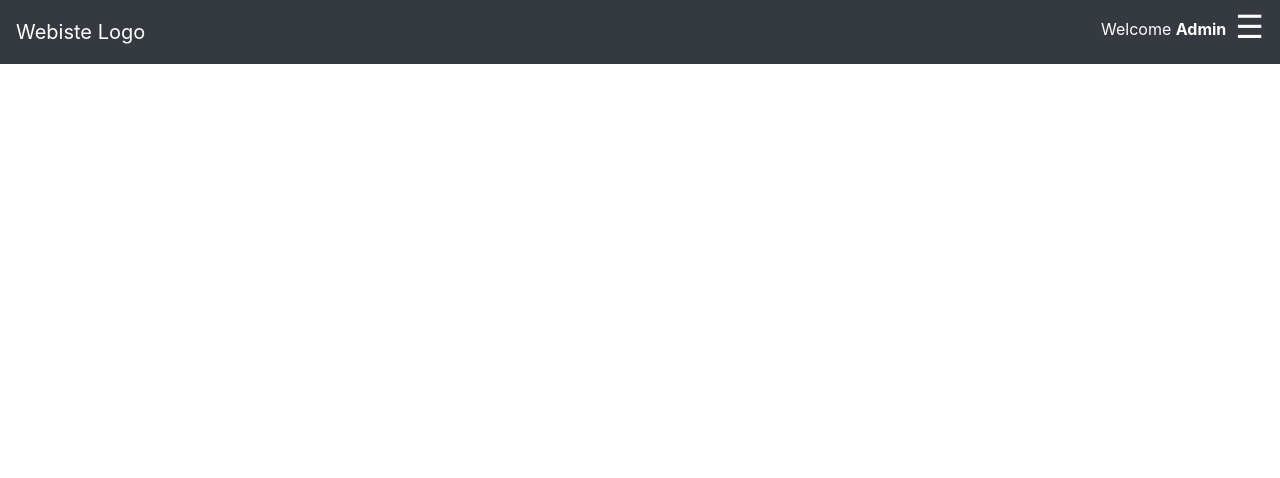
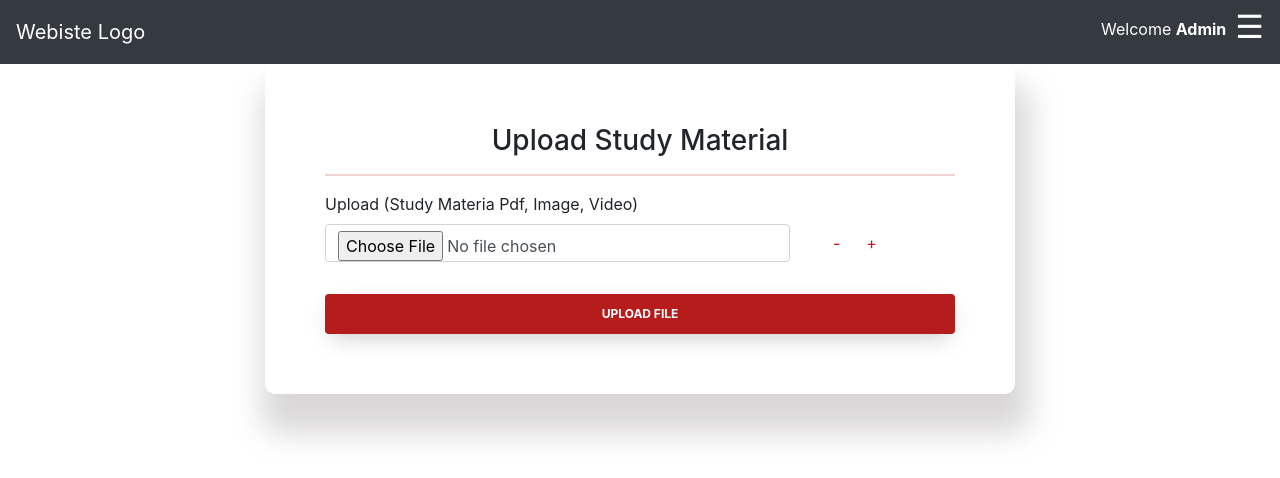
Before and after one commit to Pandemic-ai/education-react, a React (Create React App) app: page /upload in a window 1280 px wide. Shown: the top 478 px of the page. Built offline with nearby package versions, Linux system fonts and the light colour scheme; sample sign-in values are in the browser's storage.

Commit message:
uploaded file

```diff
--- a/src/App.js
+++ b/src/App.js
@@ -17,6 +17,7 @@ import Notification from "./VIews/Admin/Notification";
 import Message from "./VIews/Admin/Message";
 import Notificationlist from "./VIews/Student/Notificationlist";
 import TeacherList from "./VIews/Student/TeacherList";
+import Upload from "./VIews/Teacher/Upload";
 
 import "./App.css";
 
@@ -63,6 +64,7 @@ class App extends Component {
               <PrivateRoute path="/chat/" component={Message} />
               <PrivateRoute path="/notification/" component={Notification} />
               <PrivateRoute path="/teacher/" component={TeacherList} />
+              <PrivateRoute path="/upload/" component={Upload} />
               <PrivateRoute
                 path="/studentnotification/"
                 component={Notificationlist}
--- a/src/VIews/Student/Tutorial.jsx
+++ b/src/VIews/Student/Tutorial.jsx
@@ -9,17 +9,34 @@ class Tutorial1 extends Component {
           <span style={{ float: "right" }}>
             <a
               href="/tutorial/"
-              className="text-white float-right"
+              className="text-white float-right font-weight-bold"
               style={{
                 background: "rgba(183, 28, 28, 1)",
                 padding: "10px",
                 fontSize: "12px",
                 width: "120px",
+                marginLeft: "10px",
                 boxShadow: "0px 8px 25px -7px #c0c0c0",
                 borderRadius: "4px"
               }}
             >
               Add Tutorial
+            </a>
+
+            <a
+              href="/upload/"
+              className="text-white float-right font-weight-bold"
+              style={{
+                background: "rgba(183, 28, 28, 1)",
+                padding: "10px",
+                fontSize: "12px",
+                width: "120px",
+
+                boxShadow: "0px 8px 25px -7px #c0c0c0",
+                borderRadius: "4px"
+              }}
+            >
+              Upload File
             </a>
           </span>
         </h2>
--- /dev/null
+++ b/src/VIews/Teacher/Upload.jsx
@@ -0,0 +1,158 @@
+import React, { Component } from "react";
+import Swal from "sweetalert2";
+
+export class Upload extends Component {
+  constructor(props) {
+    super(props);
+
+    this.state = {
+      details: "",
+      inputFields: [
+        {
+          file: ""
+        }
+      ]
+    };
+  }
+
+  handleRemoveFields = index => {
+    const values = this.state.inputFields;
+    values.splice(index, 1);
+    this.setState({
+      values
+    });
+  };
+
+  async onChange(e, index) {
+    if (["firstName", "lastName"].includes(e.target.name)) {
+      let cats = [...this.state.inputFields];
+      cats[index][e.target.name] = e.target.value;
+      await this.setState({
+        cats
+      });
+    } else {
+      this.setState({ [e.target.name]: e.target.value.toUpperCase() });
+    }
+    console.log(this.state.inputFields);
+  }
+
+  handleSubmit = e => {
+    e.preventDefault();
+    console.log("inputFields", this.state.inputFields);
+  };
+
+  handleAddFields = () => {
+    const values = this.state.inputFields;
+    values.push({ file: "" });
+    this.setState({
+      values
+    });
+  };
+
+  handleRemoveFields = index => {
+    const values = this.state.inputFields;
+    values.splice(index, 1);
+    this.setState({
+      values
+    });
+  };
+
+  async onChange(e, index) {
+    if (["file"].includes(e.target.name)) {
+      let cats = [...this.state.inputFields];
+      cats[index][e.target.name] = e.target.value;
+      await this.setState({
+        cats
+      });
+    } else {
+      this.setState({ [e.target.name]: e.target.value.toUpperCase() });
+    }
+    console.log(this.state.inputFields);
+  }
+
+  handleSubmit1(e) {
+    e.preventDefault();
+    Swal.fire({
+      title: "Uploaded",
+      icon: "success",
+      text: "File Uploaded successfully",
+      showConfirmButton: false,
+      timer: 3000
+    });
+    this.props.history.push("/list/tutorial/");
+  }
+
+  render() {
+    return (
+      <div>
+        <div className="" style={{ Width: "550px" }}>
+          <form
+            className="tutorial login_demo1"
+            onSubmit={this.handleSubmit1.bind(this)}
+            style={{ width: "750px", margin: "0 auto" }}
+          >
+            <h3 className="text-center">Upload Study Material</h3>
+            <hr></hr>
+            <div className="form-group">
+              <label>Upload (Study Materia Pdf, Image, Video)</label>
+              {this.state.inputFields.map((inputField, index) => (
+                <span className="" key={`${inputField}~${index}`}>
+                  <div className="row">
+                    <div className="col-md-9">
+                      <input
+                        type="file"
+                        id="file"
+                        name="file"
+                        value={inputField.file}
+                        onChange={e => {
+                          this.onChange(e, index);
+                        }}
+                        className="form-control"
+                      ></input>
+                    </div>
+                    <div className="form-group col-md-3">
+                      <button
+                        className="btn btn-link"
+                        type="button"
+                        style={{ color: "rgba(183, 28, 28, 1)" }}
+                        onClick={() => this.handleRemoveFields(index)}
+                      >
+                        -
+                      </button>
+                      <button
+                        className="btn btn-link"
+                        type="button"
+                        style={{ color: "rgba(183, 28, 28, 1)" }}
+                        onClick={() => this.handleAddFields()}
+                      >
+                        +
+                      </button>
+                    </div>
+                  </div>
+                </span>
+              ))}
+            </div>
+
+            <button
+              type="submit"
+              value="Login"
+              className="btn btn-login btn-block text-white font-weight-bolder boxx "
+              style={{
+                background: "rgba(183, 28, 28, 1)",
+                padding: "10px",
+                fontSize: "12px",
+                width: "100%",
+                boxShadow: "0px 8px 25px -7px #c0c0c0",
+                borderRadius: "4px"
+              }}
+            >
+              UPLOAD FILE
+            </button>
+          </form>
+        </div>
+      </div>
+    );
+  }
+}
+
+export default Upload;
```
